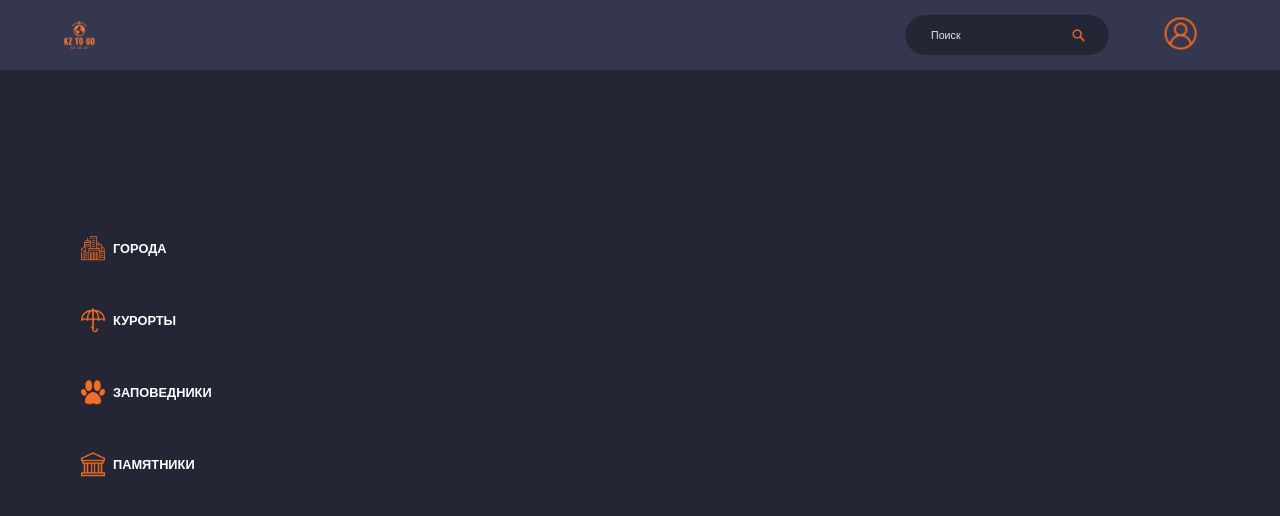
After one commit to Maavel1/Sarykol, a PHP site: page /card.php in a window 1280 px wide. The commit adds this page. Shown: the top 516 px of the page. Run offline with PHP 8.4, Linux system fonts and the light colour scheme; some web fonts are replaced.

Commit message:
card php

```diff
--- /dev/null
+++ b/card.php
@@ -0,0 +1,62 @@
+<!DOCTYPE html>
+<html lang="en">
+<head>
+    <meta charset="UTF-8">
+    <meta http-equiv="X-UA-Compatible" content="IE=edge">
+    <meta name="viewport" content="width=device-width, initial-scale=1.0">
+    <link rel="stylesheet" href="main.css">
+    <link rel="stylesheet" href="media.css">
+    <link rel="preconnect" href="https://fonts.googleapis.com">
+    <link rel="preconnect" href="https://fonts.gstatic.com" crossorigin>
+    <link href="https://fonts.googleapis.com/css2?family=Open+Sans:wght@300;400;800&display=swap" rel="stylesheet">
+    <link href="https://fonts.cdnfonts.com/css/euro-caps" rel="stylesheet">
+    <link rel="stylesheet" href="Fonts/Tupo Vyaz/">
+    <link rel="shortcut icon" href="img/logo.png" type="image/x-icon">
+
+    <title>Главная</title>
+</head>
+<body>
+
+    <div class="header">
+      <div class="menu-btn">
+        <span></span>
+        <span></span>
+        <span></span>
+      </div>
+      <a href="index.html">
+        <div class="logo">
+            <img src="img/logo.png" alt="">
+        </div></a>
+
+        <div class="menu">
+          <nav>
+            <div class="sidenav menu-sidenav">
+              <a href="cities.html"><img src="img/city.png" alt=""> ГОРОДА</a>
+              <a href="resorts.html"><img src="img/umbrella.png" alt=""> КУРОРТЫ</a>
+              <a href="monument.html"><img src="img/footprint.png" alt=""> ЗАПОВЕДНИКИ</a>
+              <a href="monument.html"><img src="img/monument.png" alt=""> ПАМЯТНИКИ</a>
+              </div>
+          </nav>
+        </div>
+
+        <div class="nav">
+            <div class="nav-item">
+               <div class="search">
+                <input type="text" class="serach-txt" placeholder="Поиск">
+                <a href="" class="search-btn"><img src="img/zoom.png" alt=""></a>
+               </div>
+            </div>
+            <div class="nav-item">
+                <a class="profile" href="profile.html"><img src="img/profile.png" alt=""></a>
+             </div>
+        </div>
+    </div>
+    <div class="sidenav">
+    <a href="cities.html"><img src="img/city.png" alt=""> ГОРОДА</a>
+    <a href="resorts.html"><img src="img/umbrella.png" alt=""> КУРОРТЫ</a>
+    <a href="monument.html"><img src="img/footprint.png" alt=""> ЗАПОВЕДНИКИ</a>
+    <a href="monument.html"><img src="img/monument.png" alt=""> ПАМЯТНИКИ</a>
+    </div>
+      <script src="js/main.js"></script>
+</body>
+</html>
--- a/index.php
+++ b/index.php
@@ -16,7 +16,7 @@
     <title>Главная</title>
 </head>
 <body>
-  <?php 123?>
+
     <div class="header">
       <div class="menu-btn">
         <span></span>
@@ -97,7 +97,7 @@
               <a href="https://ulysmedia.kz/ulys-travel/16350-turisty-kakikh-stran-chashche-vsego-poseshchaiut-kazakhstan/">ПОДРОБНЕЕ</a>
             </div>
           </div>
-
+          <?php 123?>
 
           </div>
           <div class="content-block">
--- a/park.html
+++ b/park.html
@@ -21,7 +21,7 @@
             <span></span>
             <span></span>
           </div>
-        <a href="index.html"> <div class="logo">
+        <a href="index.php"> <div class="logo">
             <img src="img/logo.png" alt="">
         </div></a>
         <div class="menu">
```
